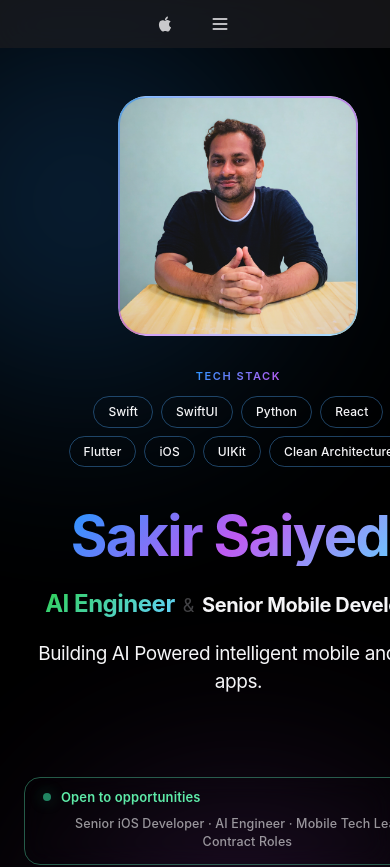
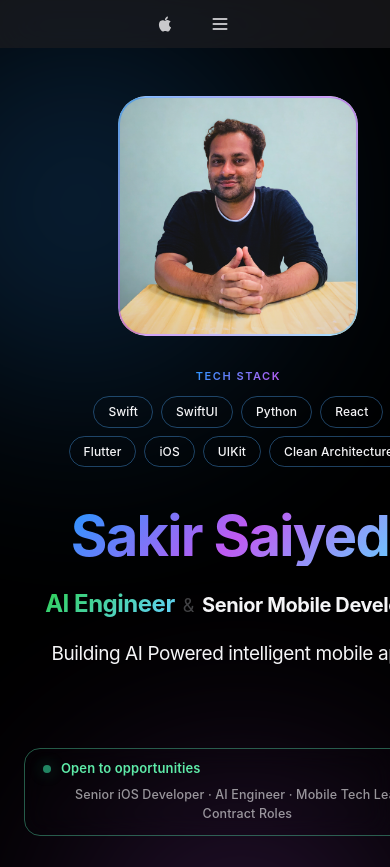
Before and after one commit to shaqir/sakir-portfolio-website, a React (Vite) app: page / in a window 390 px wide. Shown: the top 867 px of the page. Built offline with nearby package versions, Linux system fonts and the light colour scheme.

Commit message:
feat: simplify hero title to Senior Mobile Developer and focus tagline on mobile apps

```diff
--- a/src/data/siteData.js
+++ b/src/data/siteData.js
@@ -17,8 +17,8 @@ import profileImage from '@assets/profile.png'
 
 export const siteConfig = {
   name: 'Sakir Saiyed',
-  title: 'AI Engineer & Senior Mobile Developer',
-  tagline: 'Building AI Powered intelligent mobile and web apps.',
+  title: 'Senior Mobile Developer',
+  tagline: 'Building AI Powered intelligent mobile apps.',
   location: 'Calgary, Alberta, Canada',
   availability: 'Open to opportunities',
   targetRoles: 'Senior iOS Developer · AI Engineer · Mobile Tech Lead — Contract Roles',
```
